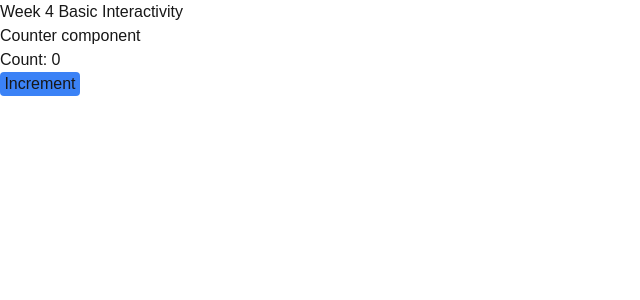
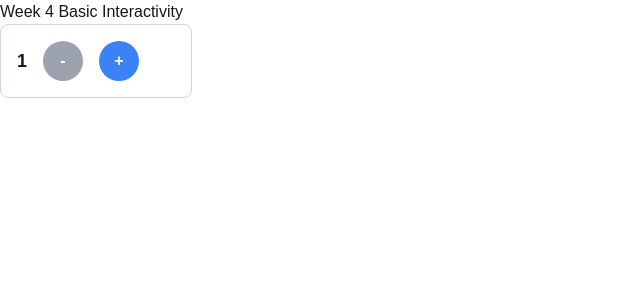
Before and after one commit to zena-kebede/cprg306-assignments, a Next.js app: page /week-4 in a window 1280 px wide. Shown: the top 300 px of the page, without its empty margins (0-640 px from the left). Built offline with nearby package versions, Linux system fonts and the light colour scheme.

Commit message:
tailwind css added
stylized flex box, button styling and correct formatting added to new-item.js

```diff
--- a/app/week-4/new-item.js
+++ b/app/week-4/new-item.js
@@ -2,7 +2,7 @@
 
 import { useState } from "react";
 
-export default function Counter() {
+export default function Quantity() {
     const [quantity, setQuantity] = useState(1);
 
     const increment = () => {
@@ -13,20 +13,21 @@ export default function Counter() {
 
     const decrement = () => {
         if (quantity > 1) {
-            setQuantity(setQuantity - 1);
+            setQuantity(quantity - 1);
         }
     };
 
     return (
-        <div>
-            <h1>Counter component</h1>
-            <p>Count: {quantity}</p>
+        <div className="flex items-center space-x-4 p-4 border border-gray-300 rounded-lg w-48">
+            <p className="text-lg font-semibold">{quantity}</p>
+            <button
+            onClick={decrement}
+            className={`w-10 h-10 flex justify-center items-center rounded-full text-white font-bold transition-colors duration-300 bg-purple-500 hover:bg-purple-600 disabled:bg-gray-400 disabled:cursor-not-allowed`}
+            disabled={quantity === 1}>-</button>
             <button
             onClick={increment}
-            className="bg-white">+</button>
-            <button
-            onClick={decrement}
-            className="bg-blue-500">-</button>
+            className={`w-10 h-10 flex justify-center items-center rounded-full text-white font-bold transition-colors duration-300 bg-blue-500 hover:bg-blue-600 disabled:bg-gray-400 disabled:cursor-not-allowed`}
+            disabled={quantity === 20}>+</button>
         </div>
     );
 }
--- a/app/week-4/page.js
+++ b/app/week-4/page.js
@@ -1,10 +1,11 @@
 import Counter from "./counter.js";
+import Quantity from "./new-item.js";
 
 export default function Page() {
     return (
         <main>
             <h1>Week 4 Basic Interactivity</h1>
-            <Counter />
+            <Quantity />
         </main>
     );
 }
```
